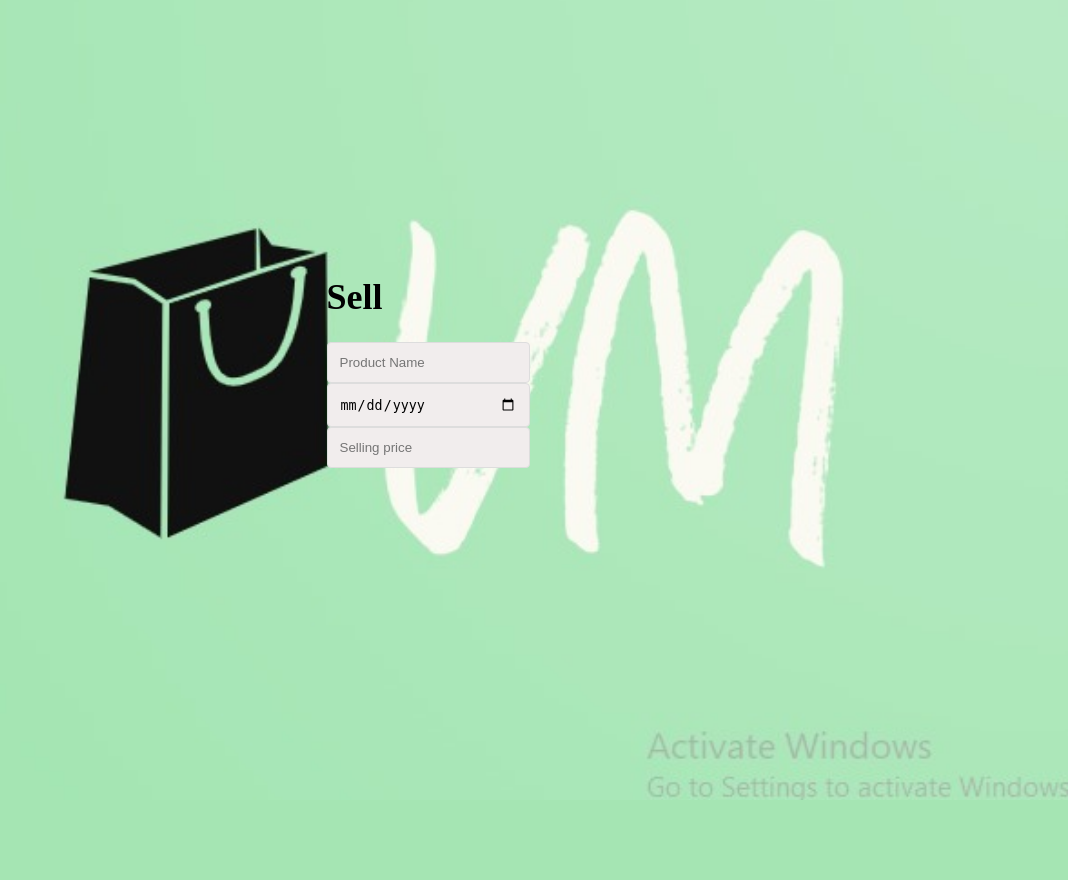
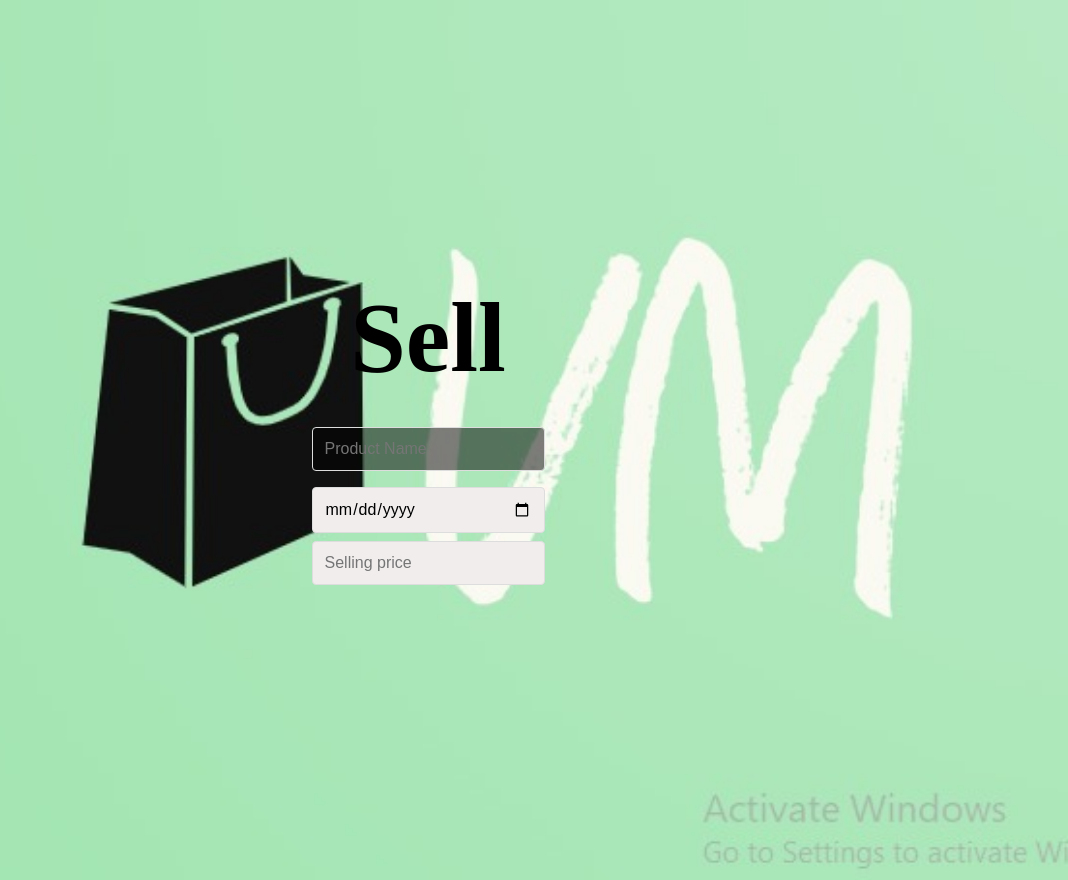
Before and after one commit to sudhakarpappu/vitmart, a PHP site: page /src/Sell.html in a window 1280 px wide. Shown: the whole page, without its empty margins (212-1280 px from the left). Before the commit the page ends 800 px from the top, so only its background shows below. Run offline with PHP 8.4, Linux system fonts and the light colour scheme.

Commit message:
Update sell.css

```diff
--- a/marketplace/src/sell.css
+++ b/marketplace/src/sell.css
@@ -7,20 +7,16 @@
   --border-radius: 4px;
 
   margin: 0;
-
+  height: 110vh;
   display: flex;
-  height: 90vh;
   align-items: center;
   justify-content: center;
-  font-size: 18px;
+  font-size: 50px;
   background: url(./background.jpeg);
   background-size: cover;
-  background-color: transparent;
-  background-repeat: no-repeat;
-  background-attachment: fixed;
-  background-position: center;
 }
-.sell1 {
+
+.container {
   width: 300px;
   max-width: 300px;
   margin: 1rem;
@@ -31,6 +27,47 @@
   background-color: rgba(226, 222, 222, 0.5);
   color: #111010;
 }
+
+.container,
+.form__input,
+.form__button {
+  font: 500 1rem "Quicksand", sans-serif;
+}
+
+.form--hidden {
+  display: none;
+}
+
+.form > *:first-child {
+  margin-top: 0;
+}
+
+.form > *:last-child {
+  margin-bottom: 0;
+}
+
+.form__title {
+  margin-bottom: 2rem;
+  text-align: center;
+}
+
+.form__message {
+  text-align: center;
+  margin-bottom: 1rem;
+}
+
+.form__message--success {
+  color: var(--color-success);
+}
+
+.form__message--error {
+  color: var(--color-error);
+}
+
+.form__input-group {
+  margin-bottom: 1rem;
+}
+
 .form__input {
   display: block;
   width: 100%;
@@ -42,3 +79,57 @@
   background: #f1eded;
   transition: background 0.2s, border-color 0.2s;
 }
+
+.form__input:focus {
+  background-color: rgba(0, 0, 0, 0.5);
+  color: #fff;
+}
+
+.form__input--error {
+  background-color: rgba(0, 0, 0, 0.5);
+  color: #fff;
+}
+
+.form__input-error-message {
+  margin-top: 0.5rem;
+  font-size: 0.85rem;
+
+  color: #fff;
+}
+
+.form__button {
+  width: 100%;
+  padding: 1rem 2rem;
+  font-weight: bold;
+  font-size: 1.1rem;
+
+  border: none;
+  border-radius: var(--border-radius);
+  outline: none;
+  cursor: pointer;
+  background-color: rgba(0, 0, 0, 0.5);
+  color: #fff;
+}
+
+.form__button:hover {
+  color: #fff;
+}
+
+.form__button:active {
+  transform: scale(0.98);
+}
+
+.form__text {
+  text-align: center;
+}
+
+.form__link {
+  color: #000000;
+  text-decoration: none;
+  cursor: pointer;
+}
+
+.form__link:hover {
+  text-decoration: underline;
+  color: #0b0202;
+}
```
